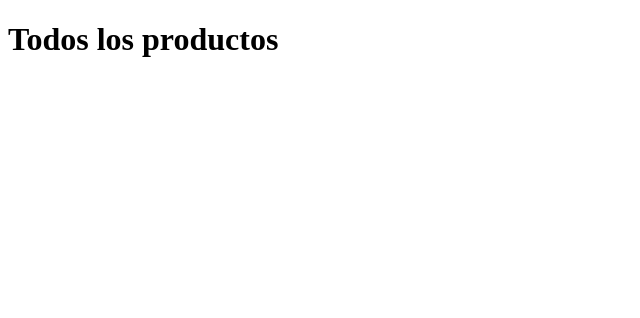
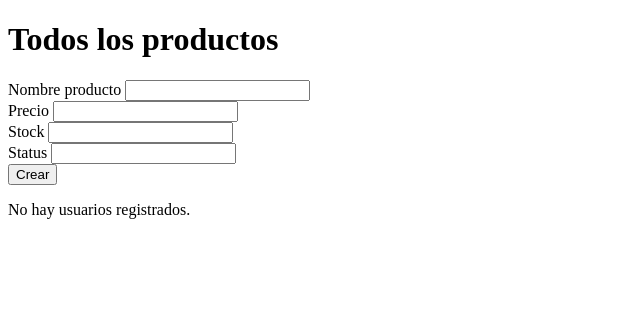
Before and after one commit to ClouddCoder/tienda-aventi, a PHP site: page /src/views/allProducts.phtml in a window 1280 px wide. Shown: the top 318 px of the page, without its empty margins (0-640 px from the left). Run offline with PHP 8.4, Linux system fonts and the light colour scheme.

Commit message:
Set method to create a new product

```diff
--- a/public/css/global.css
+++ b/public/css/global.css
@@ -18,7 +18,8 @@ body {
 .register-form,
 .login-form,
 .forgot-password-form,
-.edit-email-form {
+.edit-email-form,
+.create-product-form {
   width: 100%;
   min-height: 100%;
   display: flex;
--- a/src/app/models/001-tables.sql
+++ b/src/app/models/001-tables.sql
@@ -20,5 +20,6 @@ CREATE TABLE product (
     name VARCHAR(255) NOT NULL,
     price INT NOT NULL,
     stock INT NOT NULL,
+    status VARCHAR(25) NOT NULL,
     PRIMARY KEY (id)
 );
--- a/src/routes/router.php
+++ b/src/routes/router.php
@@ -2,6 +2,7 @@
 
 use Tienda\App\Controllers\DocumentController;
 use Tienda\App\Controllers\UserController;
+use Tienda\App\Controllers\ProductController;
 
 $dispatcher = FastRoute\simpleDispatcher(function (FastRoute\RouteCollector $router) {
 
@@ -26,8 +27,8 @@ $dispatcher = FastRoute\simpleDispatcher(function (FastRoute\RouteCollector $rou
     $router->post('/delete-user', [UserController::class, 'deleteUser']);
     $router->get('/all-supervisors', [DocumentController::class, 'allSupervisors']);
     $router->get('/all-products', [DocumentController::class, 'allProducts']);
-    $router->post('/create-product', [UserController::class, 'createProduct']);
-    $router->post('/delete-product', [UserController::class, 'deleteProduct']);
+    $router->post('/create-product', [ProductController::class, 'createProduct']);
+    $router->post('/delete-product', [ProductController::class, 'deleteProduct']);
 });
 
 $httpMethod = $_SERVER['REQUEST_METHOD'];
--- a/src/views/allProducts.phtml
+++ b/src/views/allProducts.phtml
@@ -14,7 +14,52 @@
             <h1>Todos los productos</h1>
         </header>
         <main>
-
+            <form class="create-product-form" action="/create-product" method="POST">
+                <div>
+                    <label for="name">Nombre producto</label>
+                    <input id="name" type="text" name="name" />
+                </div>
+                <div>
+                    <label for="price">Precio</label>
+                    <input id="price" type="number" name="price" />
+                </div>
+                <div>
+                    <label for="stock">Stock</label>
+                    <input id="stock" type="number" name="stock" />
+                </div>
+                <div>
+                    <label for="status">Status</label>
+                    <input id="status" type="text" name="status" />
+                </div>
+                <button type="submit">Crear</button>
+            </form>
+            <section>
+                <?php if (empty($products)) : ?>
+                    <p>No hay usuarios registrados.</p>
+                <?php else : ?>
+                    <?php foreach ($products as $product) : ?>
+                        <div class="user">
+                            <section>
+                                <img src="" alt="producto">
+                                <div>
+                                    <span>Nombre: <?= $product['name'] ?></span>
+                                    <span>Precio: <?= $product['price'] ?></span>
+                                    <span>Stock: <?= $product['stock'] ?></span>
+                                    <span>Status: <?= $product['status'] ?></span>
+                                </div>
+                            </section>
+                            <form action="/delete-product" method="POST">
+                                <input type="hidden" name="id" value="<?= $product['id'] ?>" />
+                                <button type="submit">Eliminar</button>
+                            </form>
+                            <form action="/disable-product" method="POST">
+                                <input type="hidden" name="id" value="<?= $product['id'] ?>" />
+                                <button type="submit">Deshabilitar</button>
+                            </form>
+                        </div>
+                    <?php endforeach; ?>
+                <?php endif; ?>
+            </section>
         </main>
     </div>
 </body>
--- a/src/views/allSupervisors.phtml
+++ b/src/views/allSupervisors.phtml
@@ -33,7 +33,7 @@
                     <label for="password">Contraseña</label>
                     <input id="password" type="password" name="password" />
                 </div>
-                <button type="submit">Registrarse</button>
+                <button type="submit">Registrar</button>
             </form>
             <section>
                 <?php if (empty($supervisors)) : ?>
```
Also changed, not shown: src/app/controllers/ProductController.php (added, +39 -0 lines).
